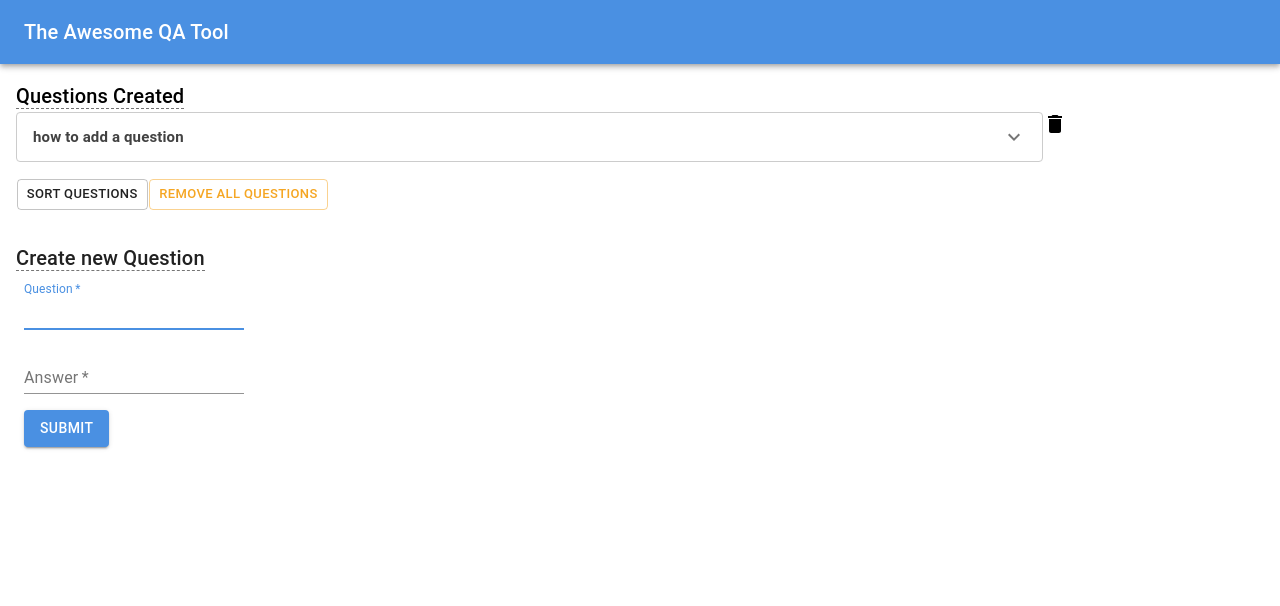
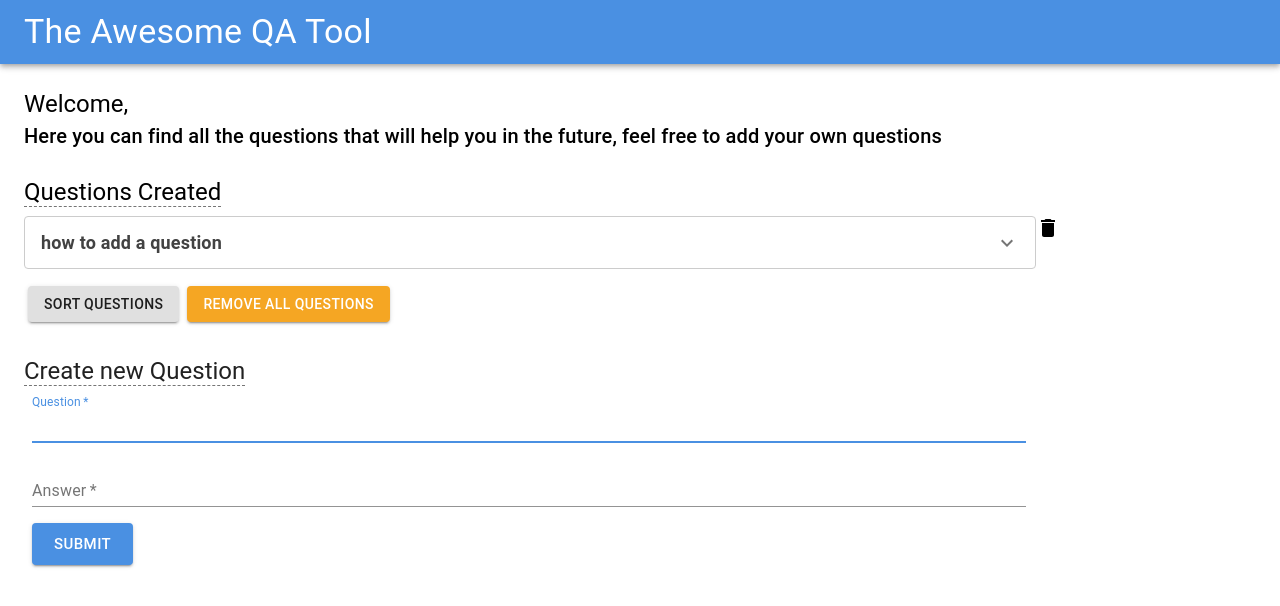
Before and after one commit to axelavargas/hw-the-awesome-qa, a React (Create React App) app: page / in a window 1280 px wide. Shown: the top 606 px of the page. Built offline with nearby package versions, Linux system fonts and the light colour scheme.

Commit message:
Refactor QuestionList moving selector outside and improve look and feel

```diff
--- a/src/app/App.js
+++ b/src/app/App.js
@@ -1,13 +1,14 @@
 import React from "react";
 import QuestionsAnswersList from "../features/questions-answers/QuestionsAnswersList";
 import QuestionsAnswersForm from "../features/questions-answers/QuestionsAnswersForm";
+import Intro from "../components/Intro";
 import Header from "../components/Header";
 import { makeStyles } from "@material-ui/core/styles";
 import Grid from "@material-ui/core/Grid";
 
 const useStyles = makeStyles(theme => ({
   root: {
-    padding: theme.spacing(0, 2),
+    padding: theme.spacing(2, 3),
     width: "90%"
   }
 }));
@@ -18,6 +19,7 @@ function App() {
     <div className="App">
       <Header />
       <Grid container justify="center" className={classes.root}>
+        <Intro/>
         <QuestionsAnswersList />
         <QuestionsAnswersForm />
       </Grid>
--- a/src/components/Header.js
+++ b/src/components/Header.js
@@ -16,7 +16,7 @@ function Header() {
   return (
     <AppBar className={classes.toolbar} position="static">
       <ToolBar>
-        <Typography variant="h6">The Awesome QA Tool</Typography>
+        <Typography variant="h4">The Awesome QA Tool</Typography>
       </ToolBar>
     </AppBar>
   );
--- /dev/null
+++ b/src/components/Intro.js
@@ -0,0 +1,26 @@
+import React from "react";
+import Typography from "@material-ui/core/Typography";
+import { makeStyles } from "@material-ui/core/styles";
+
+const useStyles = makeStyles(theme => ({
+  root: {
+    marginBottom: theme.spacing(2),
+    width: "100%"
+  }
+}));
+
+function Intro() {
+  const classes = useStyles();
+  return (
+    <div className={classes.root}>
+      <Typography variant="h5">Welcome, </Typography>
+
+      <Typography variant="h6">
+        Here you can find all the questions that will help you in the future, feel free to add your
+        own questions
+      </Typography>
+    </div>
+  );
+}
+
+export default Intro;
--- a/src/components/question-answer/ActionsList.js
+++ b/src/components/question-answer/ActionsList.js
@@ -9,7 +9,7 @@ const useStyles = makeStyles(theme => ({
     margin: theme.spacing(2, 0)
   },
   margin: {
-    margin: theme.spacing(0.1)
+    margin: theme.spacing(0.1, 0.5)
   }
 }));
 
@@ -18,18 +18,18 @@ function ActionsList({ onRemoveQuestions, onSortQuestions }) {
   return (
     <Grid container justify="flex-start" className={classes.root}>
       <Button
-        variant="outlined"
+        variant="contained"
         color="default"
-        size="small"
+        size="medium"
         className={classes.margin}
         onClick={() => onSortQuestions()}
       >
         sort Questions
       </Button>
       <Button
-        variant="outlined"
+        variant="contained"
         color="secondary"
-        size="small"
+        size="medium"
         className={classes.margin}
         onClick={() => onRemoveQuestions()}
       >
--- a/src/components/question-answer/QForm.js
+++ b/src/components/question-answer/QForm.js
@@ -5,7 +5,7 @@ import Grid from "@material-ui/core/Grid";
 import { makeStyles } from "@material-ui/core/styles";
 import Typography from "@material-ui/core/Typography";
 import Tooltip from "../tooltip/Tooltip";
-import PropTypes from 'prop-types'; // ES6
+import PropTypes from "prop-types"; // ES6
 
 const useStyles = makeStyles(theme => ({
   root: {
@@ -14,6 +14,10 @@ const useStyles = makeStyles(theme => ({
   },
   margin: {
     margin: theme.spacing(1)
+  },
+  textField: {
+    margin: theme.spacing(1),
+    width: "90%"
   },
   withoutLabel: {
     marginTop: theme.spacing(3)
@@ -42,7 +46,7 @@ function QForm({ onSubmit }) {
       className={classes.root}
     >
       <Grid item xs={12}>
-        <Typography variant="h6" className={classes.heading}>
+        <Typography variant="h5" className={classes.heading}>
           <Tooltip text="Here you can create new questions and their answers">
             Create new Question
           </Tooltip>
@@ -53,7 +57,7 @@ function QForm({ onSubmit }) {
           <Grid item xs={12}>
             <TextField
               required
-              className={classes.margin}
+              className={classes.textField}
               id="question"
               label="Question"
               value={question}
@@ -70,7 +74,7 @@ function QForm({ onSubmit }) {
               id="question"
               label="Answer"
               value={answer}
-              className={classes.margin}
+              className={classes.textField}
               inputProps={{
                 "aria-label": "type answer"
               }}
@@ -84,6 +88,7 @@ function QForm({ onSubmit }) {
               type="submit"
               variant="contained"
               color="primary"
+              size="large"
             >
               Submit
             </Button>
@@ -95,7 +100,7 @@ function QForm({ onSubmit }) {
 }
 
 QForm.propTypes = {
-  onSubmit: PropTypes.func.isRequired,
-}
+  onSubmit: PropTypes.func.isRequired
+};
 
 export default QForm;
--- a/src/components/question-answer/QuestionItem.js
+++ b/src/components/question-answer/QuestionItem.js
@@ -12,11 +12,11 @@ import PropTypes from "prop-types"; // ES6
 const useStyles = makeStyles(theme => ({
   root: {
     boxShadow: "none",
-    border: "1px solid #ccc"
+    border: "1px solid #ccc",
   },
   heading: {
     color: "#424242",
-    fontSize: theme.typography.pxToRem(15),
+    fontSize: theme.typography.pxToRem(18),
     fontWeight: theme.typography.fontWeightBold
   },
   delete: {
--- a/src/components/question-answer/QuestionsList.js
+++ b/src/components/question-answer/QuestionsList.js
@@ -14,6 +14,9 @@ const useStyles = makeStyles(theme => ({
   emptyList: {
     padding: theme.spacing(2, 1),
     backgroundColor: "#e0e0e0"
+  },
+  containerList: {
+    marginTop: theme.spacing(1)
   }
 }));
 
@@ -23,13 +26,13 @@ function QuestionList({ questions, onDeleteQuestion }) {
   return (
     <Grid container className={classes.root} alignItems="flex-start">
       <Grid item xs={12}>
-        <Typography variant="h6">
+        <Typography variant="h5">
           <Tooltip text="Here you can find the created questions and their answers">
             Questions Created
           </Tooltip>
         </Typography>
       </Grid>
-      <Grid item xs={12}>
+      <Grid item xs={12} className={classes.containerList}>
         {!questions.length ? (
           <Paper className={classes.emptyList}>
             <Typography component="p">No questions created</Typography>
--- a/src/components/tooltip/Tooltip.js
+++ b/src/components/tooltip/Tooltip.js
@@ -9,11 +9,13 @@ const useStyles = makeStyles(theme => ({
     borderRadius: theme.shape.borderRadius,
     color: theme.palette.common.white,
     fontFamily: theme.typography.fontFamily,
-    padding: theme.spacing(0.5, 1),
-    fontSize: theme.typography.pxToRem(10),
+    padding: theme.spacing(1, 2),
+    fontSize: theme.typography.pxToRem(16),
     maxWidth: 300,
     wordWrap: "break-word",
-    fontWeight: theme.typography.fontWeightMedium
+    fontWeight: theme.typography.fontWeightMedium,
+    position: "absolute",
+    background: "gray",
   },
   trigger: {
     borderBottom: `1px dashed ${theme.palette.text.secondary}`,
@@ -41,13 +43,6 @@ function Tooltip(props) {
   }
 
   function getPosition(triggerRef) {
-    //get position and size of triggerRef
-    const generalStyle = {
-      position: "absolute",
-      background: "gray",
-      width: "80%"
-    };
-
     //get scroll position
     const scrollX = window.scrollX;
     const scrollY = window.scrollY;
@@ -75,7 +70,6 @@ function Tooltip(props) {
       left: newLeft,
       top: tooltipTop,
       bottom: tooltipBottom,
-      ...generalStyle
     });
   }
 
--- /dev/null
+++ b/src/features/questions-answers/QuestionAnswersSelectors.js
@@ -0,0 +1,47 @@
+import { createSelector } from "@reduxjs/toolkit";
+import { SortOptions } from "./QuestionsAnswersSlice";
+
+const questionsById = state => state.questions.questionsById;
+const questionsAllIds = state => state.questions.questionsAllIds;
+export const sortedBy = state => state.questions.sortOption;
+
+
+const selectAllQA = createSelector(
+  questionsAllIds,
+  questionsById,
+  (allIds, byId) => {
+    let allQA = [];
+    if (allIds) {
+      allIds.map(id => {
+        allQA.push(byId[id]);
+        return allQA;
+      });
+    }
+    return allQA;
+  }
+);
+
+function sortAlphabetically(a, b) {
+  if (a.question.toLowerCase() > b.question.toLowerCase()) return -1;
+  if (b.question.toLowerCase() > a.question.toLowerCase()) return 1;
+  return 0;
+}
+export const sortedQuestions = createSelector(
+  selectAllQA,
+  sortedBy,
+  (questions, sortedBy) => {
+    switch (sortedBy) {
+      case SortOptions.ASCENDING:
+        questions.sort((a, b) => sortAlphabetically(b, a));
+        break;
+
+      case SortOptions.DESCENDING:
+        questions.sort((a, b) => sortAlphabetically(a, b));
+        break;
+
+      default:
+        return questions;
+    }
+    return questions;
+  }
+);
--- a/src/features/questions-answers/QuestionsAnswersForm.js
+++ b/src/features/questions-answers/QuestionsAnswersForm.js
@@ -2,7 +2,6 @@ import React from "react";
 import { connect, useDispatch } from "react-redux";
 
 import { addNewQuestion } from "./QuestionsAnswersSlice";
-
 import QForm from '../../components/question-answer/QForm';
 
 const mapDispatch = {
--- a/src/features/questions-answers/QuestionsAnswersList.js
+++ b/src/features/questions-answers/QuestionsAnswersList.js
@@ -1,60 +1,17 @@
 import React, { useEffect } from "react";
-import { createSelector } from "@reduxjs/toolkit";
 import { connect, useDispatch } from "react-redux";
 import QuestionsList from "../../components/question-answer/QuestionsList";
+
+
+import {sortedQuestions, sortedBy} from './QuestionAnswersSelectors';
 
 import {
   fetchQuestions,
   removeAllQuestions,
   toggleSortOption,
-  SortOptions,
   deleteQuestion
 } from "./QuestionsAnswersSlice";
 import ActionsList from "../../components/question-answer/ActionsList";
-
-const questionsById = state => state.questions.questionsById;
-const questionsAllIds = state => state.questions.questionsAllIds;
-const sortedBy = state => state.questions.sortOption;
-
-const selectAllQA = createSelector(
-  questionsAllIds,
-  questionsById,
-  (allIds, byId) => {
-    let allQA = [];
-    if (allIds) {
-      allIds.map(id => {
-        allQA.push(byId[id]);
-        return allQA;
-      });
-    }
-    return allQA;
-  }
-);
-
-function sortAlphabetically(a, b) {
-  if (a.question.toLowerCase() > b.question.toLowerCase()) return -1;
-  if (b.question.toLowerCase() > a.question.toLowerCase()) return 1;
-  return 0;
-}
-const sortedQuestions = createSelector(
-  selectAllQA,
-  sortedBy,
-  (questions, sortedBy) => {
-    switch (sortedBy) {
-      case SortOptions.ASCENDING:
-        questions.sort((a, b) => sortAlphabetically(b, a));
-        break;
-
-      case SortOptions.DESCENDING:
-        questions.sort((a, b) => sortAlphabetically(a, b));
-        break;
-
-      default:
-        return questions;
-    }
-    return questions;
-  }
-);
 
 const mapDispatch = {
   fetchQuestions,
```
